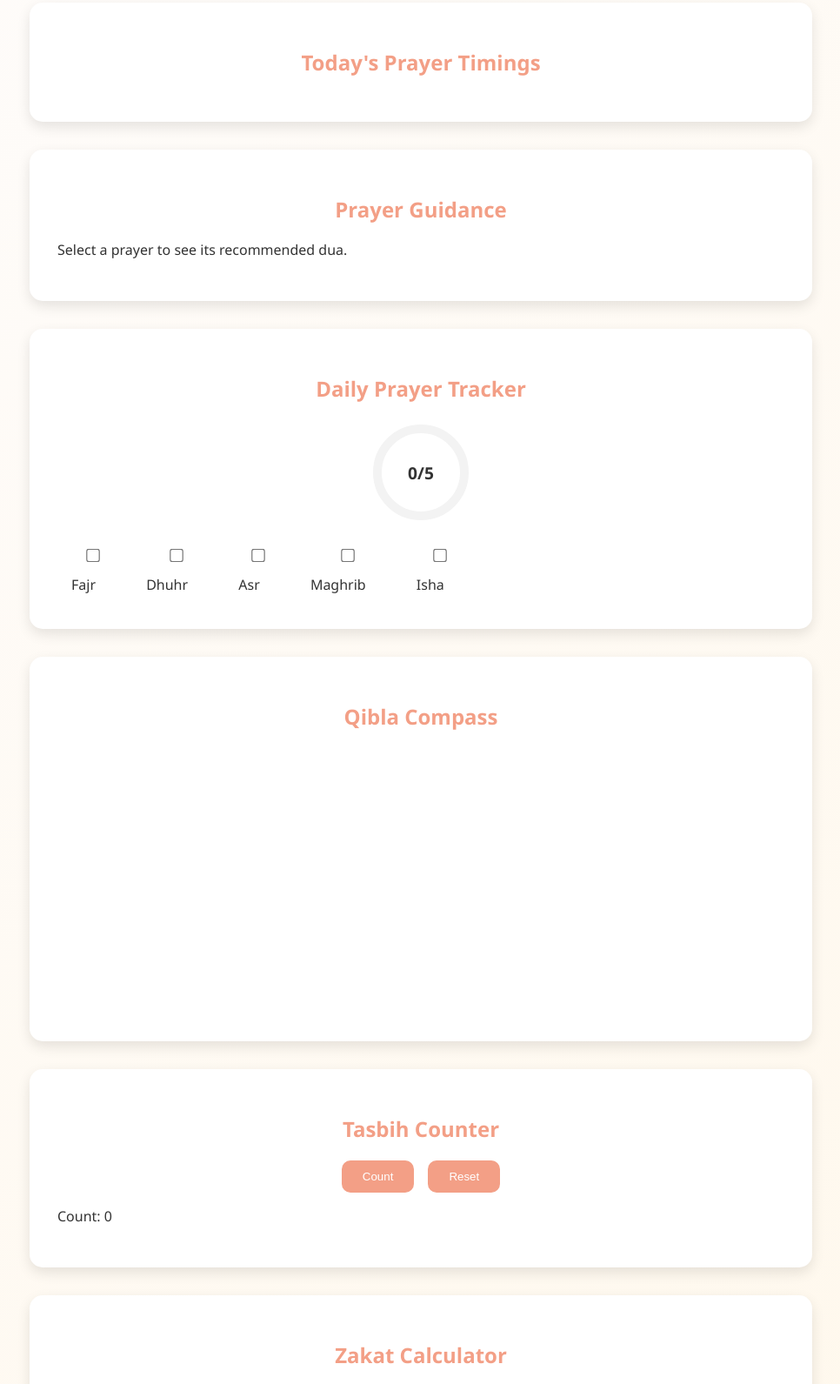
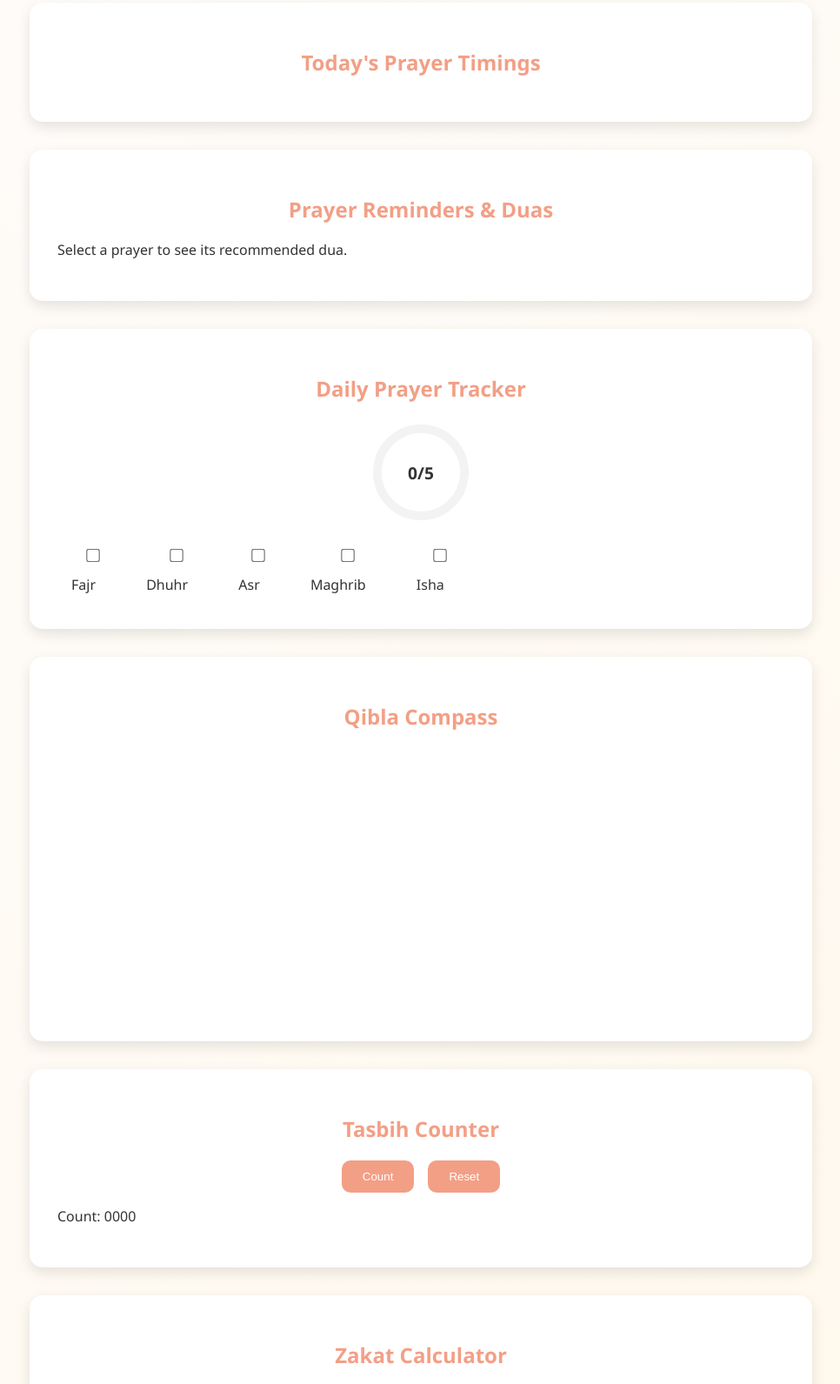
Before and after one commit to m7-bytes/Deenik, a plain HTML site: page index.html in a window 1280 px wide. Shown: the part 285-1876 px from the top of the page at 87% size, without its empty margins (156-1122 px from the left). Drawn offline with nearby package versions, Linux system fonts and the light colour scheme.

Commit message:
Update index.html

```diff
--- a/index.html
+++ b/index.html
@@ -6,6 +6,7 @@
 <title>Deenik - Your Deen, Your Way</title>
 <link rel="stylesheet" href="style.css">
 <script src="https://cdnjs.cloudflare.com/ajax/libs/axios/1.4.0/axios.min.js"></script>
+<link rel="icon" href="logo.png" type="image/png">
 </head>
 <body>
 <header>
@@ -26,9 +27,9 @@
     <div id="next-prayer-timer"></div>
   </section>
 
-  <!-- Prayer Dua / Guidance -->
+  <!-- Prayer Reminders & Duas -->
   <section class="card" id="prayer-dua">
-    <h2>Prayer Guidance</h2>
+    <h2>Prayer Reminders & Duas</h2>
     <p id="duaText">Select a prayer to see its recommended dua.</p>
   </section>
 
@@ -64,7 +65,7 @@
       <button id="tasbihBtn">Count</button>
       <button id="resetTasbih">Reset</button>
     </div>
-    <p>Count: <span id="tasbihCount">0</span></p>
+    <p>Count: <span id="tasbihCount">0000</span></p>
   </section>
 
   <!-- Zakat Calculator -->
```
